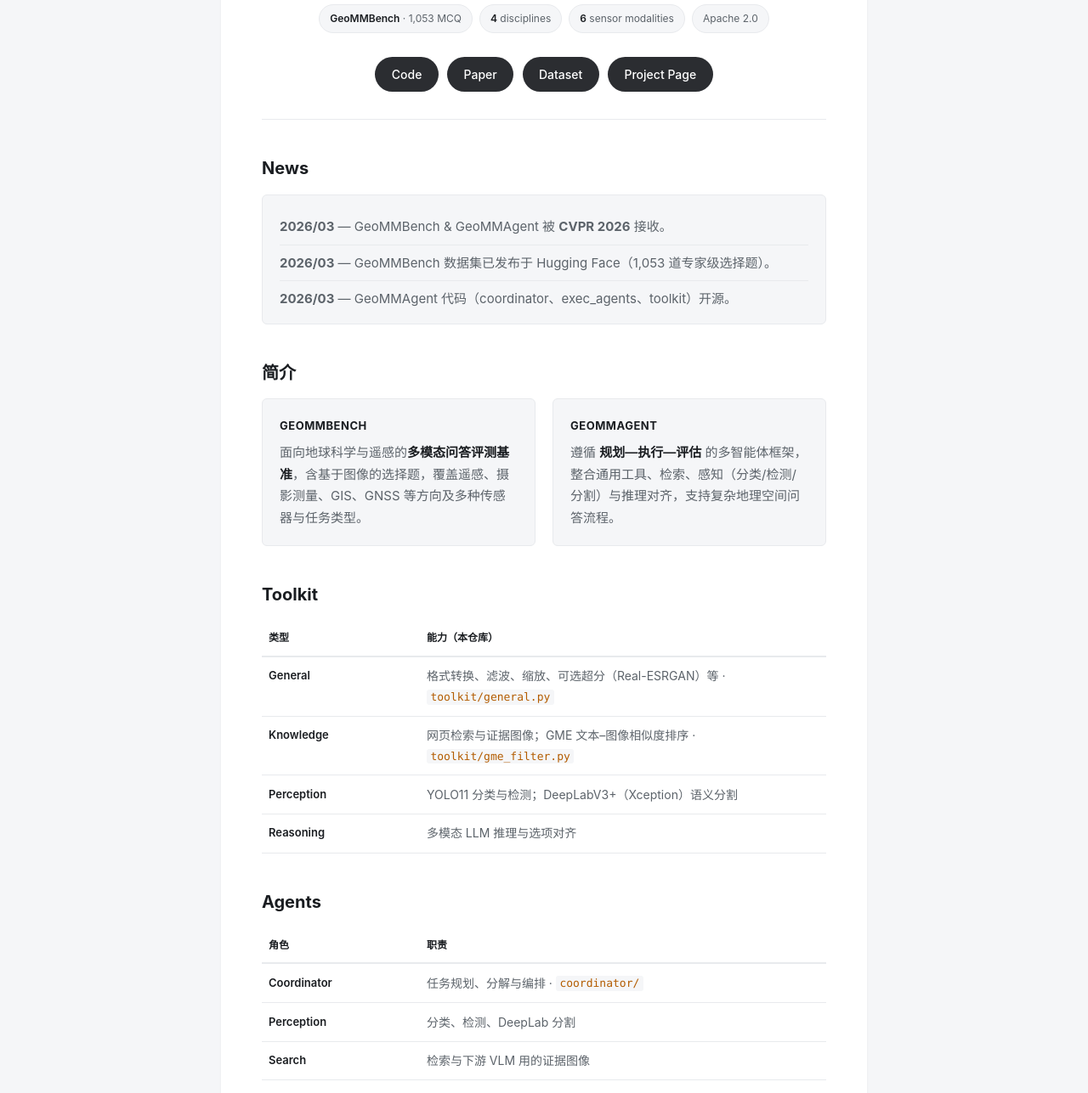
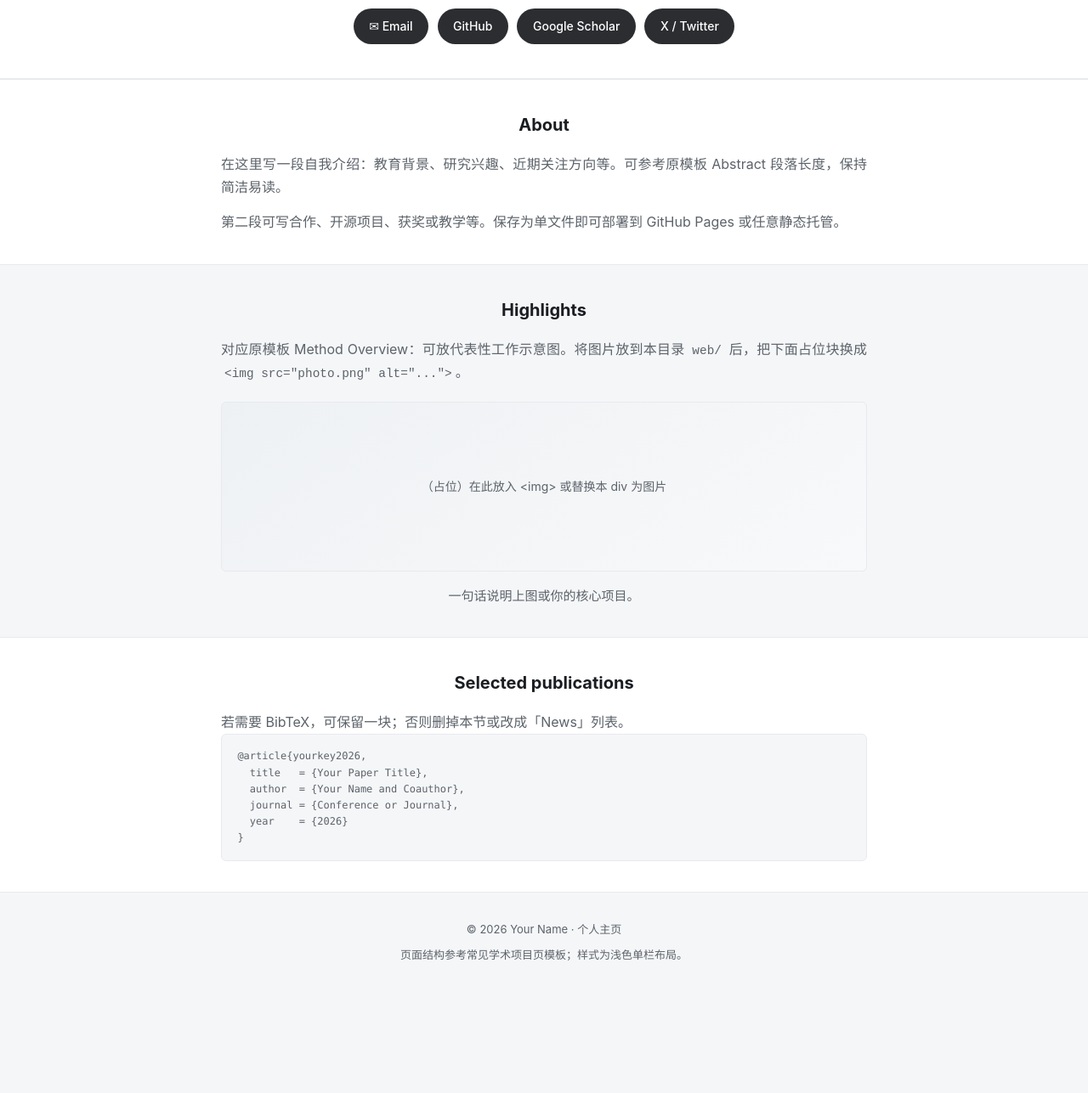
Before and after one commit to geo-mm-agi/geo-mm-agi.github.io, a plain HTML site: page index.html in a window 1280 px wide. Shown: the part 177-1464 px from the top of the page at 85% size. After the commit the page ends 1344 px from the top, so only its background shows below. Drawn offline with Linux system fonts and the light colour scheme.

Commit message:
Add files via upload

```diff
--- a/index.html
+++ b/index.html
@@ -1,12 +1,11 @@
 <!DOCTYPE html>
 <html lang="zh-CN">
 <head>
-  <meta charset="utf-8" />
-  <meta name="viewport" content="width=device-width, initial-scale=1" />
-  <title>GeoMMBench &amp; GeoMMAgent</title>
-  <meta name="description" content="面向地球科学与遥感的多模态评测基准与多智能体框架（CVPR 2026）" />
+  <meta charset="utf-8">
+  <meta name="viewport" content="width=device-width, initial-scale=1">
+  <meta name="description" content="Your Name — 个人主页">
+  <title>Your Name</title>
   <style>
-    /* Light academic layout inspired by project pages such as https://vfm-6d.github.io */
     :root {
       --bg-page: #f5f6f8;
       --bg-paper: #ffffff;
@@ -17,406 +16,229 @@
       --border: #e8eaed;
       --pill-bg: #2b2d31;
       --pill-text: #ffffff;
-      --code: #b35c00;
     }
 
-    * {
-      box-sizing: border-box;
-      margin: 0;
-      padding: 0;
-    }
-
-    html {
-      scroll-behavior: smooth;
-    }
+    * { box-sizing: border-box; margin: 0; padding: 0; }
 
     body {
-      font-family: -apple-system, BlinkMacSystemFont, "Segoe UI", Roboto, Helvetica, Arial, sans-serif;
+      font-family: -apple-system, BlinkMacSystemFont, "Segoe UI", Roboto, Helvetica, Arial, "PingFang SC", "Microsoft YaHei", sans-serif;
       font-size: 1rem;
-      font-weight: 400;
+      line-height: 1.7;
+      color: var(--text);
       background: var(--bg-page);
-      color: var(--text);
-      line-height: 1.7;
       min-height: 100vh;
     }
 
-    a {
-      color: var(--link);
-      text-decoration: none;
+    a { color: var(--link); text-decoration: none; }
+    a:hover { color: var(--link-hover); text-decoration: underline; }
+
+    .container {
+      max-width: 800px;
+      margin: 0 auto;
+      padding: 0 1.25rem;
     }
 
-    a:hover {
-      color: var(--link-hover);
-      text-decoration: underline;
+    /* Hero — 对应原模板 publication header */
+    .hero {
+      background: var(--bg-paper);
+      border-bottom: 1px solid var(--border);
+      padding: 3rem 0 2.5rem;
+      text-align: center;
     }
 
-    .wrap {
-      max-width: 800px;
-      margin: 0 auto;
-      padding: 2.5rem 1.25rem 4rem;
+    .hero .title {
+      font-size: clamp(1.35rem, 4vw, 2rem);
+      font-weight: 700;
+      line-height: 1.3;
+      max-width: 22ch;
+      margin: 0 auto 0.75rem;
     }
 
-    .paper {
-      background: var(--bg-paper);
-      border-radius: 6px;
-      box-shadow: 0 1px 3px rgba(0, 0, 0, 0.06);
-      padding: 2.5rem 2rem 3rem;
+    .hero .authors {
+      font-size: 1rem;
+      color: var(--muted);
+      margin-bottom: 0.35rem;
     }
 
-    @media (min-width: 640px) {
-      .paper {
-        padding: 3rem 3rem 3.5rem;
-      }
+    .hero .affil {
+      font-size: 0.9375rem;
+      color: var(--muted);
+      margin-bottom: 1.5rem;
     }
 
-    header {
-      text-align: center;
-      padding-bottom: 2rem;
-      border-bottom: 1px solid var(--border);
-    }
-
-    .eyebrow {
-      font-size: 0.8125rem;
-      color: var(--muted);
-      margin-bottom: 0.75rem;
-      letter-spacing: 0.02em;
-    }
-
-    h1 {
-      font-size: clamp(1.5rem, 4vw, 2rem);
-      font-weight: 700;
-      line-height: 1.25;
-      color: var(--text);
-      max-width: 22ch;
-      margin: 0 auto;
-    }
-
-    h1 em {
-      font-style: normal;
-      color: var(--text);
-    }
-
-    .badges {
-      display: flex;
-      flex-wrap: wrap;
-      justify-content: center;
-      gap: 0.5rem;
-      margin-top: 1.25rem;
-    }
-
-    .badge {
-      font-size: 0.75rem;
-      padding: 0.35rem 0.75rem;
-      border: 1px solid var(--border);
-      border-radius: 999px;
-      color: var(--muted);
-      background: var(--bg-page);
-    }
-
-    .badge strong {
-      color: var(--text);
-      font-weight: 600;
-    }
-
-    .links {
+    .hero .links {
       display: flex;
       flex-wrap: wrap;
       justify-content: center;
       gap: 0.65rem;
-      margin-top: 1.75rem;
     }
 
-    .links a {
-      display: inline-block;
+    .hero .links a {
+      display: inline-flex;
+      align-items: center;
+      gap: 0.4rem;
       font-size: 0.875rem;
       font-weight: 500;
       color: var(--pill-text);
       background: var(--pill-bg);
+      padding: 0.5rem 1.1rem;
+      border-radius: 999px;
       text-decoration: none;
-      padding: 0.5rem 1.15rem;
-      border-radius: 999px;
       border: 1px solid transparent;
-      transition: background 0.15s, opacity 0.15s;
     }
 
-    .links a:hover {
+    .hero .links a:hover {
+      opacity: 0.92;
       color: var(--pill-text);
       text-decoration: none;
-      opacity: 0.92;
     }
 
-    section {
-      margin-top: 2.5rem;
+    /* Section — 对应 Abstract / Method / BibTeX */
+    .section {
+      padding: 2.25rem 0;
     }
 
-    h2 {
+    .section:nth-child(even) {
+      background: var(--bg-paper);
+      border-top: 1px solid var(--border);
+      border-bottom: 1px solid var(--border);
+    }
+
+    .section h2 {
       font-size: 1.25rem;
       font-weight: 700;
-      margin-bottom: 0.85rem;
-      color: var(--text);
+      margin-bottom: 1rem;
+      text-align: center;
     }
 
-    p {
+    .section .content {
       color: var(--muted);
-      margin-bottom: 1rem;
-      max-width: 65ch;
+      text-align: justify;
+      hyphens: auto;
     }
 
-    p strong {
-      color: var(--text);
-      font-weight: 600;
+    .section .content p + p {
+      margin-top: 0.85rem;
     }
 
-    .news {
+    .figure {
+      margin: 1.25rem auto 0;
+      max-width: 100%;
+      border-radius: 6px;
+      border: 1px solid var(--border);
+      background: linear-gradient(145deg, #eef1f4 0%, #f8f9fa 100%);
+      min-height: 200px;
+      display: flex;
+      align-items: center;
+      justify-content: center;
+      color: var(--muted);
+      font-size: 0.875rem;
+      padding: 1rem;
+      text-align: center;
+    }
+
+    .figure img {
+      max-width: 100%;
+      height: auto;
+      border-radius: 4px;
+      display: block;
+    }
+
+    pre.cite {
+      font-family: ui-monospace, Menlo, Consolas, monospace;
+      font-size: 0.75rem;
+      line-height: 1.6;
       background: var(--bg-page);
       border: 1px solid var(--border);
       border-radius: 6px;
-      padding: 1rem 1.25rem;
-    }
-
-    .news ul {
-      list-style: none;
-    }
-
-    .news li {
-      font-size: 0.9375rem;
-      color: var(--muted);
-      padding: 0.5rem 0;
-      border-bottom: 1px solid var(--border);
-      padding-left: 0;
-    }
-
-    .news li:last-child {
-      border-bottom: 0;
-      padding-bottom: 0;
-    }
-
-    .two-col {
-      display: grid;
-      gap: 1.25rem;
-    }
-
-    @media (min-width: 640px) {
-      .two-col {
-        grid-template-columns: 1fr 1fr;
-      }
-    }
-
-    .card {
-      background: var(--bg-page);
-      border: 1px solid var(--border);
-      border-radius: 6px;
-      padding: 1.25rem;
-      height: 100%;
-    }
-
-    .card h3 {
-      font-size: 0.8125rem;
-      font-weight: 700;
-      letter-spacing: 0.04em;
-      text-transform: uppercase;
-      color: var(--text);
-      margin-bottom: 0.5rem;
-    }
-
-    .card p {
-      font-size: 0.9375rem;
-      margin-bottom: 0;
-    }
-
-    table {
-      width: 100%;
-      border-collapse: collapse;
-      font-size: 0.875rem;
-      margin-top: 0.35rem;
-    }
-
-    th, td {
-      text-align: left;
-      padding: 0.65rem 0.5rem;
-      border-bottom: 1px solid var(--border);
-      vertical-align: top;
-    }
-
-    thead th {
-      font-size: 0.75rem;
-      font-weight: 600;
-      color: var(--text);
-      text-transform: none;
-      letter-spacing: 0;
-      border-bottom: 2px solid var(--border);
-    }
-
-    tbody th[scope="row"] {
-      font-size: 0.8125rem;
-      font-weight: 600;
-      color: var(--text);
-      width: 28%;
-    }
-
-    td {
-      color: var(--muted);
-    }
-
-    td code,
-    .inline-code {
-      font-family: ui-monospace, "Cascadia Code", "Source Code Pro", Menlo, Consolas, monospace;
-      font-size: 0.8125rem;
-      color: var(--code);
-      background: var(--bg-page);
-      padding: 0.1em 0.35em;
-      border-radius: 3px;
-    }
-
-    .cite {
-      font-family: ui-monospace, "Cascadia Code", "Source Code Pro", Menlo, Consolas, monospace;
-      font-size: 0.75rem;
-      line-height: 1.65;
-      background: var(--bg-page);
-      border: 1px solid var(--border);
-      border-radius: 6px;
-      padding: 1.15rem 1.25rem;
+      padding: 1rem 1.15rem;
       overflow-x: auto;
       color: var(--muted);
       white-space: pre-wrap;
       word-break: break-word;
     }
 
-    footer {
-      margin-top: 2.5rem;
-      padding-top: 1.5rem;
-      border-top: 1px solid var(--border);
+    footer.footer {
+      padding: 2rem 0;
       font-size: 0.8125rem;
       color: var(--muted);
+      text-align: center;
     }
 
-    footer a {
-      color: var(--link);
-    }
-
-    footer a:hover {
-      color: var(--link-hover);
-    }
+    footer.footer a { color: var(--link); }
   </style>
 </head>
 <body>
-  <div class="wrap">
-    <div class="paper">
-      <header>
-        <p class="eyebrow">Geoscience · Remote Sensing · CVPR 2026</p>
-        <h1>GeoMMBench <em>&amp;</em> GeoMMAgent</h1>
-        <div class="badges">
-          <span class="badge"><strong>GeoMMBench</strong> · 1,053 MCQ</span>
-          <span class="badge"><strong>4</strong> disciplines</span>
-          <span class="badge"><strong>6</strong> sensor modalities</span>
-          <span class="badge">Apache 2.0</span>
-        </div>
-        <nav class="links" aria-label="外部链接">
-          <a href="https://github.com/Shihao-Cheng/GeoMMAgent" target="_blank" rel="noopener">Code</a>
-          <a href="https://arxiv.org/abs/XXXX.XXXXX" target="_blank" rel="noopener">Paper</a>
-          <a href="https://huggingface.co/datasets/GeoMM/GeoMMBench" target="_blank" rel="noopener">Dataset</a>
-          <a href="https://geomm.github.io" target="_blank" rel="noopener">Project Page</a>
-        </nav>
-      </header>
 
-      <section id="news" aria-labelledby="news-h">
-        <h2 id="news-h">News</h2>
-        <div class="news">
-          <ul>
-            <li><strong>2026/03</strong> — GeoMMBench &amp; GeoMMAgent 被 <strong>CVPR 2026</strong> 接收。</li>
-            <li><strong>2026/03</strong> — GeoMMBench 数据集已发布于 Hugging Face（1,053 道专家级选择题）。</li>
-            <li><strong>2026/03</strong> — GeoMMAgent 代码（coordinator、exec_agents、toolkit）开源。</li>
-          </ul>
-        </div>
-      </section>
+  <!-- ========== 将下方 Your Name、单位、链接 href 改成你的信息 ========== -->
 
-      <section id="intro" aria-labelledby="intro-h">
-        <h2 id="intro-h">简介</h2>
-        <div class="two-col">
-          <div class="card">
-            <h3>GeoMMBench</h3>
-            <p>面向地球科学与遥感的<strong>多模态问答评测基准</strong>，含基于图像的选择题，覆盖遥感、摄影测量、GIS、GNSS 等方向及多种传感器与任务类型。</p>
-          </div>
-          <div class="card">
-            <h3>GeoMMAgent</h3>
-            <p>遵循 <strong>规划—执行—评估</strong> 的多智能体框架，整合通用工具、检索、感知（分类/检测/分割）与推理对齐，支持复杂地理空间问答流程。</p>
+  <section class="hero">
+    <div class="container">
+      <h1 class="title">Your Name</h1>
+      <p class="authors">示例职位 · 研究方向关键词</p>
+      <p class="affil"><sup>1</sup>某某大学某某实验室 &nbsp;·&nbsp; City, Country</p>
+      <div class="links">
+        <a href="mailto:you@example.com">✉ Email</a>
+        <a href="https://github.com/" target="_blank" rel="noopener">GitHub</a>
+        <a href="https://scholar.google.com/" target="_blank" rel="noopener">Google Scholar</a>
+        <a href="https://twitter.com/" target="_blank" rel="noopener">X / Twitter</a>
       </div>
     </div>
   </section>
 
-      <section id="toolkits" aria-labelledby="toolkits-h">
-        <h2 id="toolkits-h">Toolkit</h2>
-        <table>
-          <thead>
-            <tr><th scope="col">类型</th><th scope="col">能力（本仓库）</th></tr>
-          </thead>
-          <tbody>
-            <tr>
-              <th scope="row">General</th>
-              <td>格式转换、滤波、缩放、可选超分（Real-ESRGAN）等 · <code>toolkit/general.py</code></td>
-            </tr>
-            <tr>
-              <th scope="row">Knowledge</th>
-              <td>网页检索与证据图像；GME 文本–图像相似度排序 · <code>toolkit/gme_filter.py</code></td>
-            </tr>
-            <tr>
-              <th scope="row">Perception</th>
-              <td>YOLO11 分类与检测；DeepLabV3+（Xception）语义分割</td>
-            </tr>
-            <tr>
-              <th scope="row">Reasoning</th>
-              <td>多模态 LLM 推理与选项对齐</td>
-            </tr>
-          </tbody>
-        </table>
+  <section class="section">
+    <div class="container">
+      <h2>About</h2>
+      <div class="content">
+        <p>
+          在这里写一段自我介绍：教育背景、研究兴趣、近期关注方向等。可参考原模板 Abstract 段落长度，保持简洁易读。
+        </p>
+        <p>
+          第二段可写合作、开源项目、获奖或教学等。保存为单文件即可部署到 GitHub Pages 或任意静态托管。
+        </p>
+      </div>
+    </div>
   </section>
 
-      <section id="agents" aria-labelledby="agents-h">
-        <h2 id="agents-h">Agents</h2>
-        <table>
-          <thead>
-            <tr><th scope="col">角色</th><th scope="col">职责</th></tr>
-          </thead>
-          <tbody>
-            <tr>
-              <th scope="row">Coordinator</th>
-              <td>任务规划、分解与编排 · <code>coordinator/</code></td>
-            </tr>
-            <tr>
-              <th scope="row">Perception</th>
-              <td>分类、检测、DeepLab 分割</td>
-            </tr>
-            <tr>
-              <th scope="row">Search</th>
-              <td>检索与下游 VLM 用的证据图像</td>
-            </tr>
-            <tr>
-              <th scope="row">Reasoning / Matching</th>
-              <td>多步推理与 MCQ 对齐</td>
-            </tr>
-            <tr>
-              <th scope="row">Self-Evaluation</th>
-              <td>可选质量检查 · <code>exec_agents/evaluation/</code></td>
-            </tr>
-          </tbody>
-        </table>
+  <section class="section">
+    <div class="container">
+      <h2>Highlights</h2>
+      <div class="content">
+        <p>对应原模板 Method Overview：可放代表性工作示意图。将图片放到本目录 <code style="background:var(--bg-page);padding:0 .25rem;border-radius:3px;font-size:0.9em;">web/</code> 后，把下面占位块换成 <code style="background:var(--bg-page);padding:0 .25rem;border-radius:3px;font-size:0.9em;">&lt;img src="photo.png" alt="..."&gt;</code>。</p>
+        <div class="figure" id="figure-placeholder">
+          （占位）在此放入 &lt;img&gt; 或替换本 div 为图片
+        </div>
+        <p style="margin-top: 1rem; text-align: center; font-size: 0.9375rem;">
+          一句话说明上图或你的核心项目。
+        </p>
+      </div>
+    </div>
   </section>
 
-      <section id="citation" aria-labelledby="cite-h">
-        <h2 id="cite-h">Citation</h2>
-        <pre class="cite">@inproceedings{xiao2026geomm,
-  title={GeoMMBench and GeoMMAgent: Toward Expert-Level Multimodal Intelligence in Geoscience and Remote Sensing},
-  author={Xiao, Aoran and Cheng, Shihao and Xu, Yonghao and Ren, Yexian and Chen, Hongruixuan and Yokoya, Naoto},
-  booktitle={Proceedings of the IEEE/CVF Conference on Computer Vision and Pattern Recognition (CVPR)},
-  year={2026}
+  <section class="section">
+    <div class="container">
+      <h2>Selected publications</h2>
+      <div class="content">
+        <p>若需要 BibTeX，可保留一块；否则删掉本节或改成「News」列表。</p>
+        <pre class="cite">@article{yourkey2026,
+  title   = {Your Paper Title},
+  author  = {Your Name and Coauthor},
+  journal = {Conference or Journal},
+  year    = {2026}
 }</pre>
+      </div>
+    </div>
   </section>
 
-      <footer>
-        <p>GeoMMBench 数据集采用 <a href="https://creativecommons.org/licenses/by/4.0/" target="_blank" rel="noopener">CC BY 4.0</a>；代码采用 <a href="https://www.apache.org/licenses/LICENSE-2.0" target="_blank" rel="noopener">Apache 2.0</a>。</p>
-        <p style="margin-top: 0.75rem">本地预览：在仓库根目录执行 <code class="inline-code">python -m http.server 8080 --directory web</code> 后访问 <code class="inline-code">http://127.0.0.1:8080</code>。</p>
+  <footer class="footer">
+    <div class="container">
+      <p>© <span id="y"></span> Your Name · 个人主页</p>
+      <p style="margin-top:0.5rem">页面结构参考常见学术项目页模板；样式为浅色单栏布局。</p>
+    </div>
   </footer>
-    </div>
-  </div>
+
+  <script>
+    document.getElementById("y").textContent = new Date().getFullYear();
+  </script>
 </body>
 </html>
```
Lines whose indentation alone changed are shown as unchanged.
